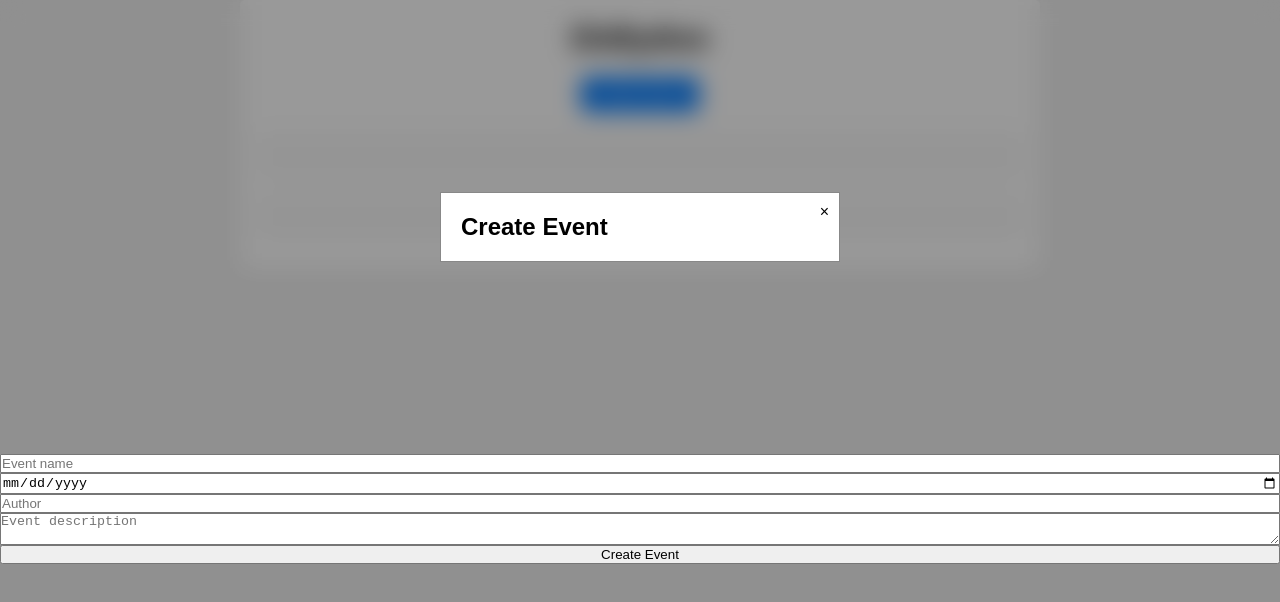
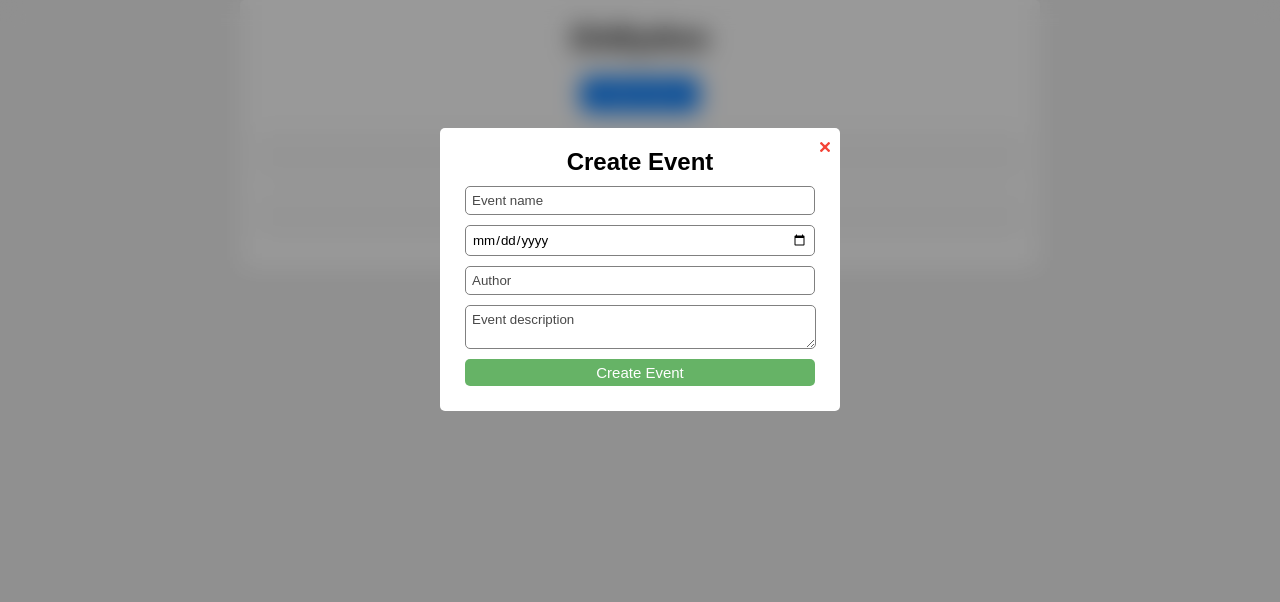
Before and after one commit to lbeauloi/Didlydoo-App, a plain HTML site: page index.html in a window 1280 px wide. Both pictures are taken after a click on the button "Add an event". Drawn offline with Linux system fonts and the light colour scheme; no server answers.

Commit message:
version finale

```diff
--- a/assets/scripts/userCreateEvents.js
+++ b/assets/scripts/userCreateEvents.js
@@ -5,8 +5,9 @@ addButton.addEventListener("click", () => {
   createEventForm.style.flexDirection = "column";
 });
 //-----------------------------------------------------
+
 // --------------- CREATION DU FORMULAIRE-----------------------------
-const parentElement = document.querySelector(".modal");
+const parentElement = document.querySelector(".modal-content");
 
 // creation du form
 const form = document.createElement("form");
@@ -19,6 +20,7 @@ const eventNameInput = document.createElement("input");
 eventNameInput.placeholder = "Event name";
 eventNameInput.type = "text";
 eventNameInput.id = "event-name";
+eventNameInput.maxLength = 256;
 
 form.appendChild(eventNameLabel); // label est enfant du form
 form.appendChild(eventNameInput); // input est enfant de form
@@ -41,6 +43,7 @@ const eventAuthorInput = document.createElement("input");
 eventAuthorInput.placeholder = "Author";
 eventAuthorInput.type = "text";
 eventAuthorInput.id = "event-author";
+eventAuthorInput.maxLength = 256;
 
 form.appendChild(eventAuthorLabel);
 form.appendChild(eventAuthorInput);
@@ -50,6 +53,7 @@ const eventDescriptionLabel = document.createElement("label");
 const eventDescriptionTextarea = document.createElement("textarea");
 eventDescriptionTextarea.placeholder = "Event description";
 eventDescriptionTextarea.id = "event-description";
+eventDescriptionTextarea.maxLength = 256;
 
 form.appendChild(eventDescriptionLabel);
 form.appendChild(eventDescriptionTextarea);
@@ -58,6 +62,7 @@ form.appendChild(eventDescriptionTextarea);
 const submitButton = document.createElement("button");
 submitButton.type = "submit";
 submitButton.textContent = "Create Event";
+submitButton.id = "submitBtn";
 
 form.appendChild(submitButton);
 
--- a/assets/scss/layouts/_userCreateEvents.scss
+++ b/assets/scss/layouts/_userCreateEvents.scss
@@ -1,13 +1,43 @@
-#event-form{
-    display: none;
-    // display: flex;
-    // flex-direction: column;
-}
-// ---MODAL---
-#modalForm {
+// -----------------FORM----------------
+#event-form {
     display: none;
 
+    #event-name, #event-dates, #event-author, #event-description, #submitBtn {
+      margin: 5px;
+      padding: 6px;
+      border-radius: 5px;
+      border: 1px solid gray;
+      font-family: Arial, Helvetica, sans-serif;
+      color: black;
+      &::placeholder { // changer le style des placeholders
+        font-family: Arial, Helvetica, sans-serif;
+        color: rgb(72, 72, 72);
+        size: 12px;
       }
+    }
+
+    #submitBtn { // bouton create event
+      border: 0;
+      padding: 5px;
+      border-radius: 5px;
+      color: white;
+      font-size: 15px;
+      background-color: rgba(0, 128, 0, 0.6);
+      &:hover {
+        background-color: rgba(0, 128, 0, 0.8);
+      }
+    }
+
+    #event-description { // pour bloquer la largeur de la fenetre description
+      min-width: 97.5%;
+      max-width: 97.5%;
+    }
+  }
+
+    // -------------------------------------
+
+
+    // --------------MODAL------------------
 
     .modal {
         display: none;
@@ -17,22 +47,17 @@
         top: 0;
         width: 100%;
         height: 100%;
-    overflow: auto;
+        overflow: hidden;
         background-color: rgba(0, 0, 0, 0.4);
         backdrop-filter: blur(12px);
-
-
-  }
-
         .modal-content {
             background-color: #fff;
-    margin: 15% auto;
+            margin: 10% auto;
             padding: 20px;
-    border: 1px solid #888;
             width: 70%;
             max-width: 400px;
             position: relative;
-
+            border-radius: 5px;
         }
 
         .close {
@@ -41,5 +66,15 @@
             right: 0;
             padding: 10px;
             cursor: pointer;
+            img{
+                width: 10px;
+            }
+        }
+        h2{
+            text-align: center;
+            margin-bottom: 5px;
+        }
+    }
 
-  }
+
+//   -----------------------------------
--- a/index.html
+++ b/index.html
@@ -15,7 +15,7 @@
 
         <div id="modalForm" class="modal">
             <div class="modal-content">
-              <span class="close">&times;</span>
+              <span class="close"><img src="assets/images/close.png"></span>
               <h2>Create Event</h2>
 
             </div>
```
Also changed, not shown: backend/server/db/db.json (+13 -0 lines), assets/images/close.png (added), assets/scss/style.css, 1 other file. Lines whose indentation alone changed are shown as unchanged.
